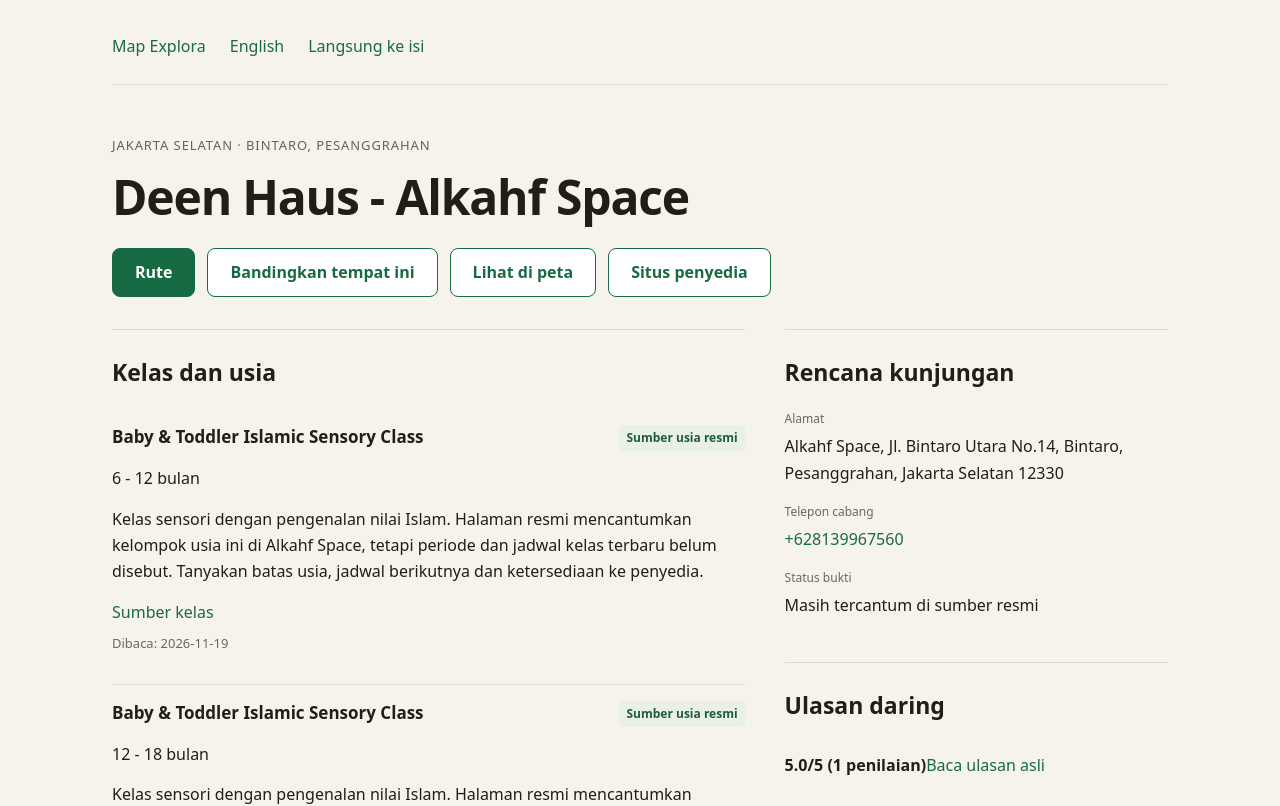
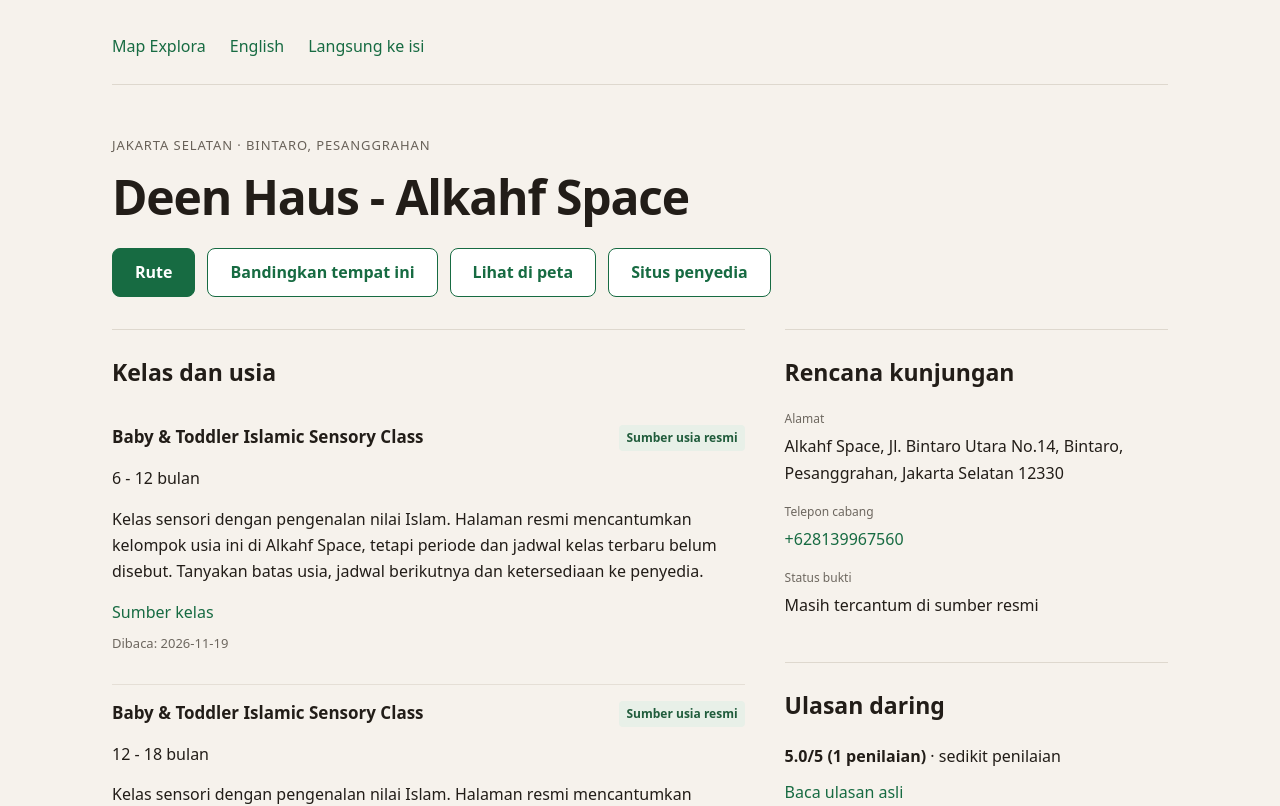
Before and after one commit to Derryl-Ditra/map-explora, a Next.js app: page /id/places/deen-haus-alkahf-bintaro/ in a window 1280 px wide. Shown: the top 806 px of the page. Built offline with nearby package versions, Linux system fonts and the light colour scheme.

Commit message:
Gap before review source link, few-ratings tag on place pages (QC)
Add a message for low review count in ReviewSnapshot component.

```diff
--- a/src/components/ReviewSnapshot.tsx
+++ b/src/components/ReviewSnapshot.tsx
@@ -5,7 +5,8 @@ export default function ReviewSnapshot({venue:v,lang}:{venue:Venue;lang:'en'|'id
  const r=v.reviews;
  if(!r)return <p>{t('Reviews not recorded.','Ulasan belum tercatat.')}</p>;
  return <div className="review-snapshot">
-  <strong>{r.rating!==null?`${r.rating.toFixed(1)}/5`:t('No rating','Belum ada nilai')}{r.reviewCount!==null?` (${r.reviewCount} ${t('ratings','penilaian')})`:''}</strong>
+  <strong>{r.rating!==null?`${r.rating.toFixed(1)}/5`:t('No rating','Belum ada nilai')}{r.reviewCount!==null?` (${r.reviewCount} ${t('ratings','penilaian')})`:''}</strong>{r.reviewCount!==null&&r.reviewCount<10&&' ' + t('· few ratings','· sedikit penilaian')}
+  {' '}
   {r.complaintThemes.length>0&&<p className="compare-concern">{t('Concerns','Keluhan')}: {r.complaintThemes.map(s=>lang==='id'?(topics[s]||'lihat sumber'):s).join('; ')}</p>}
   {r.sourceUrl&&<a href={r.sourceUrl}>{t('Read original reviews','Baca ulasan asli')}</a>}
  </div>;
```
